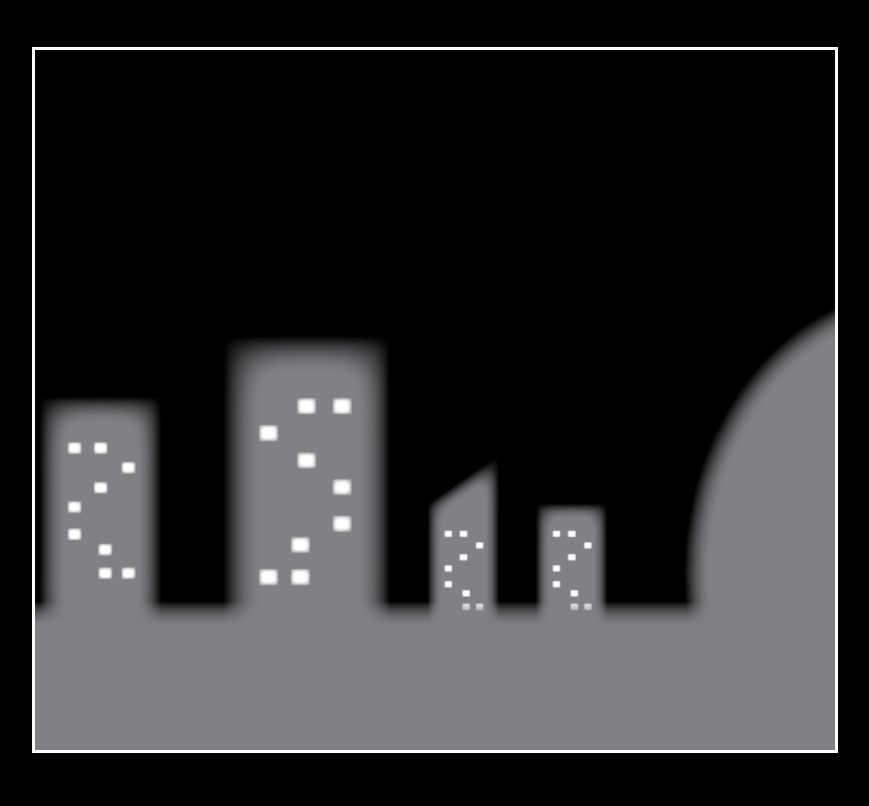
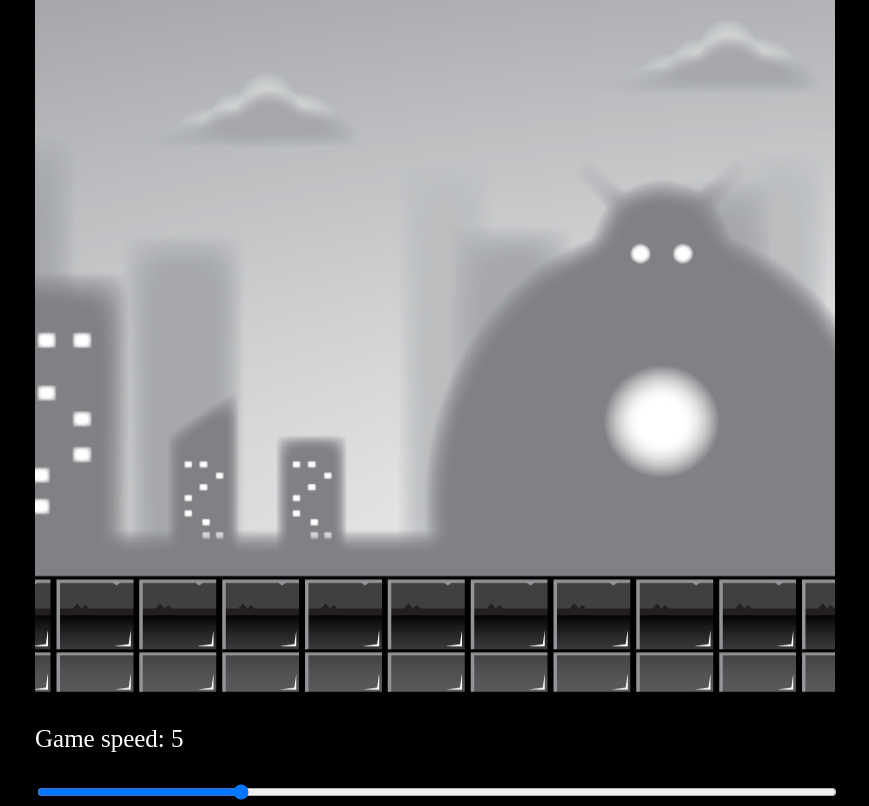
Before and after one commit to Jumaniyozov/js-games, a plain HTML site: page 2 - Parallax Background/index.html in a window 1280 px wide. Shown: the whole page, without its empty margins (205-1074 px from the left). Drawn offline with Linux system fonts and the light colour scheme; animation ran at ten frames a second.

Commit message:
parralax end

```diff
--- a/Parallax Background/index.html
+++ b/2 - Parallax Background/index.html
@@ -8,7 +8,11 @@
     <title>JS GAME</title>
 </head>
 <body>
-<canvas id="canvas1"></canvas>
+<div id="container">
+    <canvas id="canvas1"></canvas>
+    <p>Game speed: <span id="showGameSpeed"></span></p>
+    <input type="range" min="0" max="20" value="5" class="slider" id="slider">
+</div>
 <script src="script.js"></script>
 </body>
 </html>
--- /dev/null
+++ b/2 - Parallax Background/script.js
@@ -0,0 +1,72 @@
+const canvas = document.getElementById("canvas1");
+const ctx = canvas.getContext('2d');
+const CANVAS_WIDTH = canvas.width = 800;
+const CANVAS_HEIGHT = canvas.height = 700;
+let gameSpeed = 5;
+
+const backgroundLayer1 = new Image();
+backgroundLayer1.src = 'images/layer-1.png';
+const backgroundLayer2 = new Image();
+backgroundLayer2.src = 'images/layer-2.png';
+const backgroundLayer3 = new Image();
+backgroundLayer3.src = 'images/layer-3.png';
+const backgroundLayer4 = new Image();
+backgroundLayer4.src = 'images/layer-4.png';
+const backgroundLayer5 = new Image();
+backgroundLayer5.src = 'images/layer-5.png';
+
+const slider = document.getElementById("slider");
+slider.value = gameSpeed;
+const showGameSpeed = document.getElementById("showGameSpeed");
+showGameSpeed.innerHTML = gameSpeed;
+slider.addEventListener("change", function (e) {
+    gameSpeed = e.target.value;
+    showGameSpeed.innerHTML = e.target.value;
+})
+
+class Layer {
+    constructor(image, speedModifier) {
+        this.x = 0;
+        this.y = 0;
+        this.width = 2400;
+        this.height = 700;
+        this.image = image;
+        this.x2 = this.width;
+        this.speedModifier = speedModifier;
+        this.speed = gameSpeed * this.speedModifier;
+    }
+
+    update() {
+        this.speed = gameSpeed * this.speedModifier;
+        if (this.x <= -this.width) {
+            this.x = 0;
+        }
+
+        this.x = this.x - this.speed;
+    }
+
+    draw() {
+        ctx.drawImage(this.image, this.x, this.y, this.width, this.height)
+        ctx.drawImage(this.image, this.x + this.width, this.y, this.width, this.height)
+    }
+
+}
+
+const layer1 = new Layer(backgroundLayer1, 0.5);
+const layer2 = new Layer(backgroundLayer2, 1);
+const layer3 = new Layer(backgroundLayer3, 1.5);
+const layer4 = new Layer(backgroundLayer4, 2);
+const layer5 = new Layer(backgroundLayer5, 2.2);
+
+const layers = [layer1, layer2, layer3, layer4, layer5]
+
+function animate() {
+    ctx.clearRect(0, 0, CANVAS_WIDTH, CANVAS_HEIGHT);
+    layers.forEach((el) => {
+        el.update();
+        el.draw();
+    })
+    requestAnimationFrame(animate);
+}
+
+animate();
--- /dev/null
+++ b/2 - Parallax Background/style.css
@@ -0,0 +1,26 @@
+body {
+    background: black;
+}
+
+#container {
+    position: absolute;
+    width: 800px;
+    transform: translate(-50%, -50%);
+    top: 50%;
+    left: 50%;
+    font-size: 25px;
+}
+
+#canvas1 {
+    position: relative;
+    width: 800px;
+    height: 700px;
+}
+
+#slider {
+    width: 100%;
+}
+
+p {
+    color: white;
+}
--- a/Parallax Background/script.js
+++ /dev/null
@@ -1,27 +0,0 @@
-const canvas = document.getElementById("canvas1");
-const ctx = canvas.getContext('2d');
-const CANVAS_WIDTH = canvas.width = 800;
-const CANVAS_HEIGHT = canvas.height = 700;
-let gameSpeed = 5;
-
-const backgroundLayer1 = new Image();
-backgroundLayer1.src = 'images/layer-1.png';
-const backgroundLayer2 = new Image();
-backgroundLayer2.src = 'images/layer-2.png';
-const backgroundLayer3 = new Image();
-backgroundLayer3.src = 'images/layer-3.png';
-const backgroundLayer4 = new Image();
-backgroundLayer4.src = 'images/layer-4.png';
-const backgroundLayer5 = new Image();
-backgroundLayer5.src = 'images/layer-5.png';
-
-let x = 0;
-
-function animate() {
-    ctx.clearRect(0, 0, CANVAS_WIDTH, CANVAS_HEIGHT)
-    ctx.drawImage(backgroundLayer4, x, 0);
-    x -= gameSpeed;
-    requestAnimationFrame(animate);
-}
-
-animate();
--- a/Parallax Background/style.css
+++ /dev/null
@@ -1,13 +0,0 @@
-body {
-    background: black;
-}
-
-#canvas1 {
-   position: absolute;
-   border: 3px solid white;
-   width: 800px;
-   height: 700px;
-   transform: translate(-50%, -50%);
-   top: 50%;
-   left: 50%;
-}
```
Also changed, not shown: 1 - Sprite animation/index.html (renamed from Sprite animation/index.html), 1 - Sprite animation/script.js (renamed from Sprite animation/script.js), 1 - Sprite animation/style.css (renamed from Sprite animation/style.css), 2 - Parallax Background/images/layer-1.png (renamed from Parallax Background/images/layer-1.png), 2 - Parallax Background/images/layer-2.png (renamed from Parallax Background/images/layer-2.png), 2 - Parallax Background/images/layer-3.png (renamed from Parallax Background/images/layer-3.png), 2 - Parallax Background/images/layer-4.png (renamed from Parallax Background/images/layer-4.png), 2 - Parallax Background/images/layer-5.png (renamed from Parallax Background/images/layer-5.png), 2 other files.
